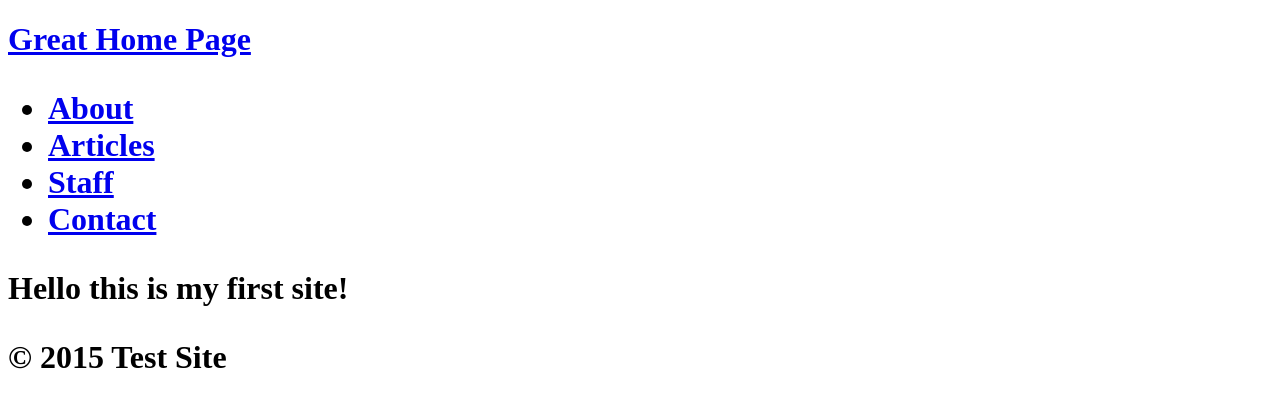
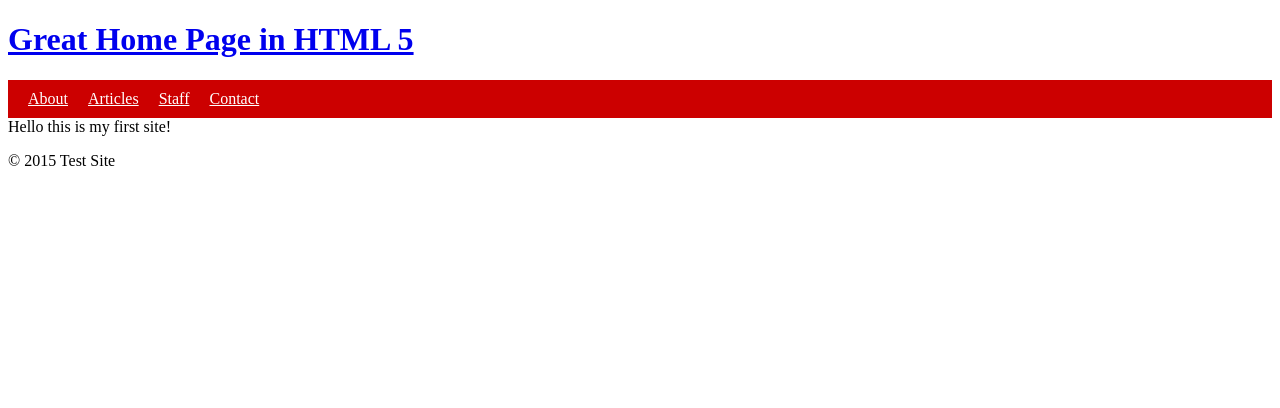
Before and after one commit to limitlessv2/learning_html, a plain HTML site: page index.html in a window 1280 px wide. Drawn offline with Linux system fonts and the light colour scheme.

Commit message:
added css and js

```diff
--- /dev/null
+++ b/css/style.css
@@ -0,0 +1,18 @@
+nav,header,footer,article {display:block;}
+
+#nav {
+	background:#c00;
+	padding:10px;
+	overflow:hidden; }
+
+#nav ul {
+	list-style:none;
+	margin:0;
+	padding:0; }
+
+#nav li {
+	float:left; }
+
+#nav li a {
+	color:#fff;
+	padding:0 10px; }
--- a/index.html
+++ b/index.html
@@ -1,31 +1,38 @@
 <!doctype html>
 <html>
 <head>
-	<title>Great Home Page</title>
+	<title>Great Home Page in HTML 5</title>
+
 	<meta charset="utf-8">
+
+	<!-- external css -->
+	<link rel="stylesheet" href="css/style.css">
+
 </head>
 <body>
 
-<div id= "head ">
-	<h1><a href="/">Great Home Page</a></h1?
-</div>
+<header id= "header" role="banner">
+	<h1><a href="/">Great Home Page in HTML 5</a></h1>
+</header>
 
-<div id="nav ">
+<nav id="nav" role="navigation">
 	<ul>
-		<li><a href="/about">About</a></li>
+		<li><a href="#" id="about">About</a></li>
 		<li><a href="/articles">Articles</a></li>
 		<li><a href="/staff">Staff</a></li>
 		<li><a href="/contact">Contact</a></li>
 	</ul>
-</div>
+</nav>
 
-<div id="main ">
+<article id="main" role="main">
 	Hello this is my first site!
-</div>
+</article>
 
-<div id="footer ">
-	<p>&copy; 2015 Test Site</p>
-</div>
+<footer id="footer" role="contentinfo">
+	<p id="copy">&copy; 2015 Test Site</p>
+</footer>
+
+<script src="js/script.js"></script>
 
 </body>
 </html>
--- /dev/null
+++ b/js/script.js
@@ -0,0 +1,19 @@
+/*
+Functions
+*/
+
+function doTheThing(){
+	alert('this is the thing!');
+}
+
+/*
+Variables
+*/
+
+var elem = document.getElementById("about");
+
+/*
+Event listener
+*/
+
+elem.addEventListener("click",doTheThing, false);
```
Also changed, not shown: 2 other files.
